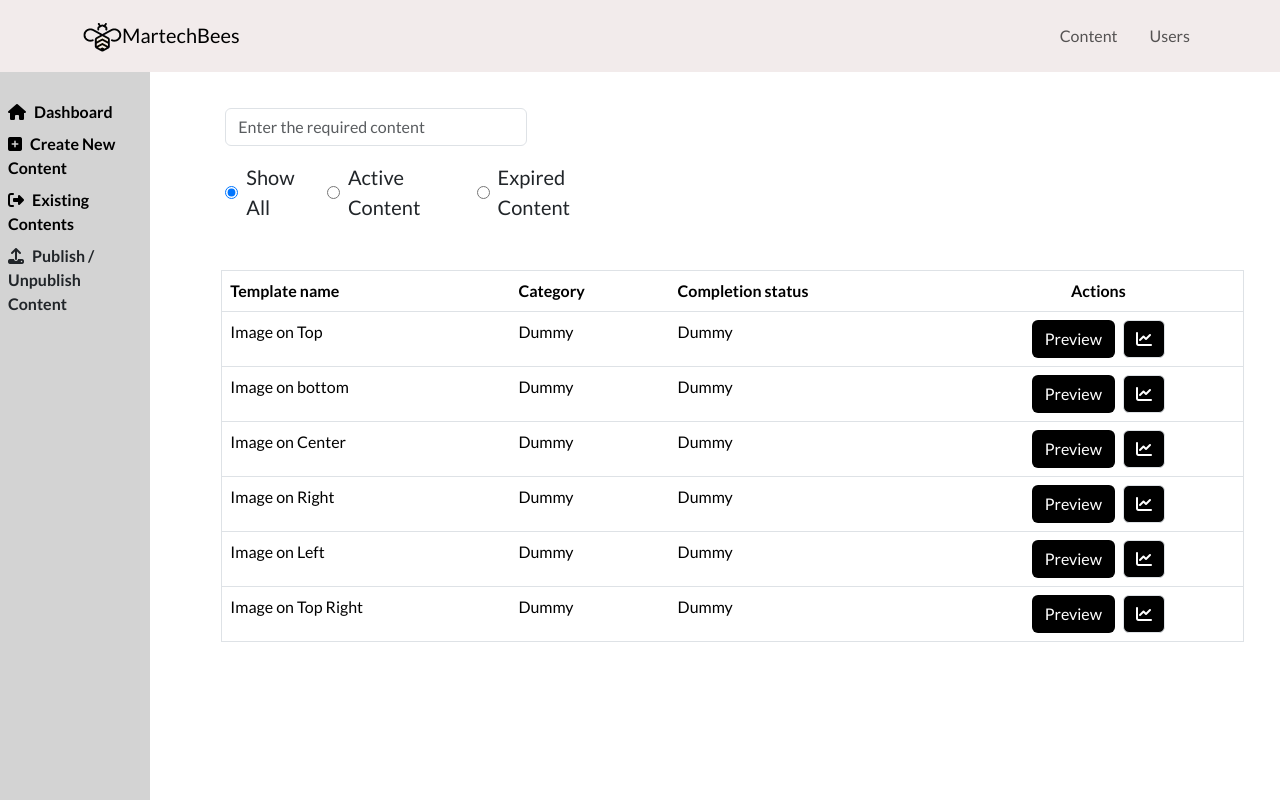
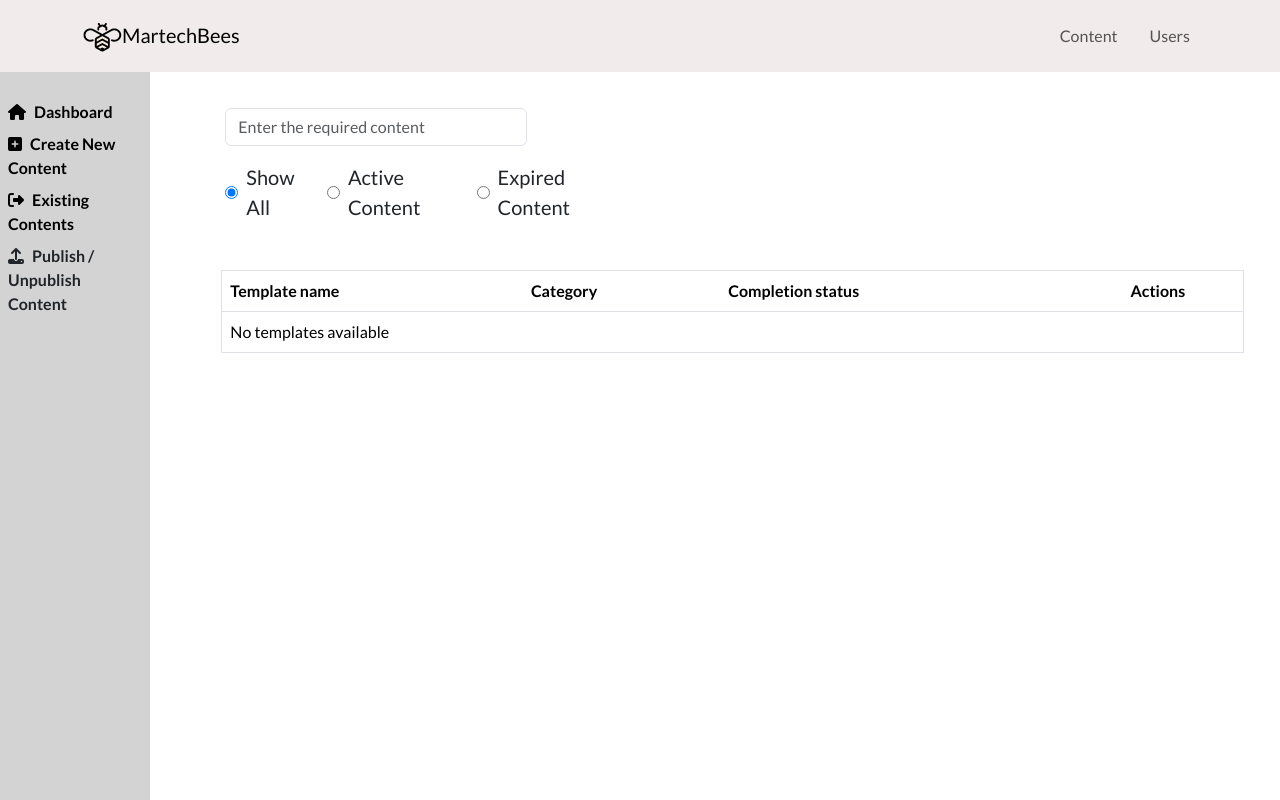
Before and after one commit to JAMESJOHN95/Content_Ui_TS, a React (Vite) app: page /existingcontents in a window 1280 px wide. Built offline with nearby package versions, Linux system fonts and the light colour scheme.

Commit message:
feat: Implemented template save functionality with alert and use of localStorage. Saved data is visible in existing contents page

```diff
--- a/src/Pages/ExistingDetails.jsx
+++ b/src/Pages/ExistingDetails.jsx
@@ -1,12 +1,12 @@
-import React from 'react'
-import { Container } from 'react-bootstrap'
-import Layout from './Layout'
-import { useState } from 'react';
-import Button from 'react-bootstrap/Button';
-import Modal from 'react-bootstrap/Modal';
-import { Link } from 'react-router-dom';
-import logo from '../Images/logo.png'
-import { color } from 'chart.js/helpers';
+import React from "react";
+import { Container } from "react-bootstrap";
+import Layout from "./Layout";
+import { useState, useEffect } from "react";
+import Button from "react-bootstrap/Button";
+import Modal from "react-bootstrap/Modal";
+import { data, Link } from "react-router-dom";
+import logo from "../Images/logo.png";
+import { color } from "chart.js/helpers";
 function ExistingDetails() {
   const [show, setShow] = useState(false);
   const [showAnalytics, setShowAnalytics] = useState(false);
@@ -14,59 +14,84 @@ function ExistingDetails() {
   const handleCloseAnalytics = () => setShowAnalytics(false);
   const handleShow = () => setShow(true);
   const handleShowAnalytics = () => setShowAnalytics(true);
-  const [selectedFilter, setSelectedFilter] = useState('showAll');
+  const [selectedFilter, setSelectedFilter] = useState("showAll");
+  // State to store the templates
+  const [templates, setTemplates] = useState([]);
+
+  useEffect(() => {
+    // Retrieve stored templates from localStorage
+    const storedTemplates = JSON.parse(localStorage.getItem("templates")) || [];
+    setTemplates(storedTemplates);
+  }, []);
+
+  const handleDelete = (index) => {
+    const updatedTemplates = [...templates];
+    updatedTemplates.splice(index, 1);
+    setTemplates(updatedTemplates);
+    localStorage.setItem("templates", JSON.stringify(updatedTemplates));
+  };
+
 
   const handleFilterChange = (event) => {
     setSelectedFilter(event.target.value);
   };
+
   return (
     <>
-   <div className='container-fluid'>
-    <div className='row'>
-  <div className='col-md-2 p-0'>
-    <Layout/>
+      <div className="container-fluid">
+        <div className="row">
+          <div className="col-md-2 p-0">
+            <Layout />
           </div>
-  <div className='col-md-4 mt-5'>
-  <input type="text" className='form-control w-75 me-auto' placeholder='Enter the required content' />
-  <div className='fs-5 d-flex align-items-center mt-3'>
+          <div className="col-md-4 mt-5">
+            <input
+              type="text"
+              className="form-control w-75 me-auto"
+              placeholder="Enter the required content"
+            />
+            <div className="fs-5 d-flex align-items-center mt-3">
               <input
                 type="radio"
-    className='me-2'
+                className="me-2"
                 value="showAll"
                 name="contentFilter"
-    id='showall'
-    checked={selectedFilter === 'showAll'}
+                id="showall"
+                checked={selectedFilter === "showAll"}
                 onChange={handleFilterChange}
               />
-  <label htmlFor="showall" className='me-3'>Show All</label>
+              <label htmlFor="showall" className="me-3">
+                Show All
+              </label>
 
               <input
                 type="radio"
-    className='me-2'
-    value='activeContent'
+                className="me-2"
+                value="activeContent"
                 name="contentFilter"
-    id='activecontent'
-    checked={selectedFilter === 'activeContent'}
+                id="activecontent"
+                checked={selectedFilter === "activeContent"}
                 onChange={handleFilterChange}
               />
-  <label htmlFor="activecontent" className='me-3'>Active Content</label>
+              <label htmlFor="activecontent" className="me-3">
+                Active Content
+              </label>
 
               <input
                 type="radio"
-    className='me-2'
-    value='expiredContent'
+                className="me-2"
+                value="expiredContent"
                 name="contentFilter"
-    id='expiredcontent'
-    checked={selectedFilter === 'expiredContent'}
+                id="expiredcontent"
+                checked={selectedFilter === "expiredContent"}
                 onChange={handleFilterChange}
               />
-  <label htmlFor="expiredcontent" className='me-2'>Expired Content</label>
+              <label htmlFor="expiredcontent" className="me-2">
+                Expired Content
+              </label>
             </div>
-
-
           </div>
-  <div className='col-md-2'></div>
-  <div className='col-md-4 mt-5 pe-4 text-end'>
+          <div className="col-md-2"></div>
+          <div className="col-md-4 mt-5 pe-4 text-end">
             {/*   <div>
                             <button className='btn btn-primary ms-2 me-2'>Save</button>
                             <button className='btn btn-primary ms-2 me-2'>Edit</button>
@@ -85,141 +110,154 @@ const handleFilterChange = (event) => {
           </div>
         </div>
 
-
-  <div className='row table table-responsive mt-5'>
-    <div className='col-md-2'></div>
-     <div className='col-md-10'>
-          <table className='table border rounded'>
+        <div className="row table table-responsive mt-5">
+          <div className="col-md-2"></div>
+          <div className="col-md-10">
+            <table className="table border rounded">
               <thead>
                 <tr>
                   <th>Template name</th>
                   <th>Category</th>
                   <th>Completion status</th>
-                    <th className='text-center'>Actions</th>
+                  <th className="text-center">Actions</th>
                 </tr>
               </thead>
-            <tbody >
+              <tbody>
+                {templates.length > 0 ? (
+                  templates.map((item, index) => (
+                    <tr key={index}>
+                      <td>{item.templateName}</td>
+                      <td>{item.categoryName}</td>
+                      <td>{item.status}</td>
+                      <td className="text-center">
+                        <button className="btn btn-dark">Preview</button>
+                        <button className="btn btn-dark ms-2">
+                          <i className="fa-solid fa-chart-line"></i>
+                        </button>
+                        <button
+                          className="btn btn-danger ms-2"
+                          onClick={() => handleDelete(index)}
+                        >
+                          <i className="fa-solid fa-trash"></i>
+                        </button>
+                      </td>
+                    </tr>
+                  ))
+                ) : (
                   <tr>
-                    <td>Image on Top</td>
-                    <td>Dummy</td>
-                    <td>Dummy</td>
-                   {/*  <td><i class="fa-solid fa-pen-to-square"></i></td> */}
-                   <td className='text-center'>
-                      <button className='btn' style={{color:'white',backgroundColor:'black'}} onClick={handleShow}>Preview</button>
-                      <button onClick={handleShowAnalytics} className='btn border ms-2' style={{color:'white',backgroundColor:'black'}}><i class="fa-solid fa-chart-line"></i>
-                      </button></td>
+                    <td colSpan="4">No templates available</td>
                   </tr>
-                <tr>
-                    <td>Image on bottom</td>
-                    <td>Dummy</td>
-                    <td>Dummy</td>
-                    <td className='text-center'>
-                      <button className='btn' style={{color:'white',backgroundColor:'black'}} onClick={handleShow}>Preview</button>
-                      <button onClick={handleShowAnalytics} className='btn border ms-2' style={{color:'white',backgroundColor:'black'}}><i class="fa-solid fa-chart-line"></i>
-                      </button></td>
-                </tr>
-                <tr>
-                    <td>Image on Center</td>
-                    <td>Dummy</td>
-                    <td>Dummy</td>
-                    <td className='text-center'>
-                      <button className='btn' style={{color:'white',backgroundColor:'black'}} onClick={handleShow}>Preview</button>
-                      <button onClick={handleShowAnalytics} className='btn border ms-2' style={{color:'white',backgroundColor:'black'}}><i class="fa-solid fa-chart-line"></i>
-                      </button></td>
-                </tr>
-                <tr>
-                    <td>Image on Right</td>
-                    <td>Dummy</td>
-                    <td>Dummy</td>
-                    <td className='text-center'>
-                      <button className='btn' style={{color:'white',backgroundColor:'black'}} onClick={handleShow}>Preview</button>
-                      <button onClick={handleShowAnalytics} className='btn border ms-2' style={{color:'white',backgroundColor:'black'}}><i class="fa-solid fa-chart-line"></i>
-                      </button></td>
-                </tr>
-                <tr>
-                    <td>Image on Left</td>
-                    <td>Dummy</td>
-                    <td>Dummy</td>
-                    <td className='text-center'>
-                      <button className='btn' style={{color:'white',backgroundColor:'black'}} onClick={handleShow}>Preview</button>
-                      <button onClick={handleShowAnalytics} className='btn border ms-2' style={{color:'white',backgroundColor:'black'}}><i class="fa-solid fa-chart-line"></i>
-                      </button></td>
-                </tr>
-                <tr>
-                    <td>Image on Top Right</td>
-                    <td>Dummy</td>
-                    <td>Dummy</td>
-                    <td className='text-center'>
-                      <button className='btn' style={{color:'white',backgroundColor:'black'}} onClick={handleShow}>Preview</button>
-                      <button onClick={handleShowAnalytics} className='btn border ms-2' style={{color:'white',backgroundColor:'black'}}><i class="fa-solid fa-chart-line"></i>
-                      </button></td>
-                </tr>
+                )}
               </tbody>
-        </table></div></div>
+            </table>
+          </div>
+        </div>
       </div>
 
-
-    <Modal show={show} onHide={handleClose}size='lg'>
+      <Modal show={show} onHide={handleClose} size="lg">
         <Modal.Header closeButton>
-          <Modal.Title><img style={{ width: "40px", height: "30px" }} src={logo} alt="MartechBees Logo" />
-                        MartechBees</Modal.Title>
+          <Modal.Title>
+            <img
+              style={{ width: "40px", height: "30px" }}
+              src={logo}
+              alt="MartechBees Logo"
+            />
+            MartechBees
+          </Modal.Title>
         </Modal.Header>
         <Modal.Body>
-          <div className='row'>
-            <div className='row'>
-              <h3 className='text-center'><b>Image on left - Template</b></h3>
-              <h4 className='text-left'><i>Design your new Ideas</i></h4>
+          <div className="row">
+            <div className="row">
+              <h3 className="text-center">
+                <b>Image on left - Template</b>
+              </h3>
+              <h4 className="text-left">
+                <i>Design your new Ideas</i>
+              </h4>
             </div>
-           <div className='row mt-4'>
-            <div className='col-md-1'></div>
-            <div className='col-md-4'>
-              <img src="https://media.istockphoto.com/id/1444291518/photo/black-woman-working-from-home-office.jpg?s=612x612&w=0&k=20&c=ruHb87Ryd6uOr7sRnqfOussQihY89gnGDLeisJnVi-M=" alt="no image" className='w-100' style={{height:'200px'}}/>
-
+            <div className="row mt-4">
+              <div className="col-md-1"></div>
+              <div className="col-md-4">
+                <img
+                  src="https://media.istockphoto.com/id/1444291518/photo/black-woman-working-from-home-office.jpg?s=612x612&w=0&k=20&c=ruHb87Ryd6uOr7sRnqfOussQihY89gnGDLeisJnVi-M="
+                  alt="no image"
+                  className="w-100"
+                  style={{ height: "200px" }}
+                />
               </div>
-            <div className='col-md-6'>
-              <p className='text-justify'>Lorem ipsum dolor sit amet consectetur adipisicing elit. Architecto eligendi autem laboriosam quo hic consectetur. Quidem blanditiis voluptatibus quibusdam non quis, earum cupiditate, maxime dignissimos distinctio vitae nobis sed alias!</p>
-              <Link><p className='text-end'>Readmore</p></Link>
+              <div className="col-md-6">
+                <p className="text-justify">
+                  Lorem ipsum dolor sit amet consectetur adipisicing elit.
+                  Architecto eligendi autem laboriosam quo hic consectetur.
+                  Quidem blanditiis voluptatibus quibusdam non quis, earum
+                  cupiditate, maxime dignissimos distinctio vitae nobis sed
+                  alias!
+                </p>
+                <Link>
+                  <p className="text-end">Readmore</p>
+                </Link>
               </div>
-            <div className='col-md-1'></div></div>
+              <div className="col-md-1"></div>
+            </div>
           </div>
         </Modal.Body>
         <Modal.Footer>
-                           <Link to={'/templateEditing'}> <button className='btn btn-primary ms-2 me-2'>Create a new Draft</button></Link>
-                            <button className='btn btn-primary ms-2 me-2'>Publish</button>
-                            <button className='btn btn-primary ms-2 me-2'>Deactivate</button>
-                            <button className='btn btn-primary ms-2 me-2' onClick={handleClose}>Close</button>
-
+          <Link to={"/templateEditing"}>
+            {" "}
+            <button className="btn btn-primary ms-2 me-2">
+              Create a new Draft
+            </button>
+          </Link>
+          <button className="btn btn-primary ms-2 me-2">Publish</button>
+          <button className="btn btn-primary ms-2 me-2">Deactivate</button>
+          <button className="btn btn-primary ms-2 me-2" onClick={handleClose}>
+            Close
+          </button>
         </Modal.Footer>
       </Modal>
 
-
-      <Modal show={showAnalytics} onHide={handleCloseAnalytics}size='lg'>
+      <Modal show={showAnalytics} onHide={handleCloseAnalytics} size="lg">
         <Modal.Header closeButton>
-          <Modal.Title><span style={{color:"darkviolet",fontSize:"30px"}} className='fw-Bold'>Analytics</span></Modal.Title>
+          <Modal.Title>
+            <span
+              style={{ color: "darkviolet", fontSize: "30px" }}
+              className="fw-Bold"
+            >
+              Analytics
+            </span>
+          </Modal.Title>
         </Modal.Header>
         <Modal.Body>
-          <div className='row'>
-            <div className='row'>
-              <div className='col-md-4'></div>
-              <div className='col-md-4 text-center'><h3>Edited:48</h3></div>
-              <div className='col-md-4'></div>
+          <div className="row">
+            <div className="row">
+              <div className="col-md-4"></div>
+              <div className="col-md-4 text-center">
+                <h3>Edited:48</h3>
               </div>
-           <div className='col-md-4'>
-           <h3 className='text-center'>Open:42</h3>
+              <div className="col-md-4"></div>
             </div>
-           <div className='col-md-4 text-center'><h3>Impressions:9</h3></div>
-           <div className='col-md-4 text-center'><h3>Saved:33</h3></div>
+            <div className="col-md-4">
+              <h3 className="text-center">Open:42</h3>
+            </div>
+            <div className="col-md-4 text-center">
+              <h3>Impressions:9</h3>
+            </div>
+            <div className="col-md-4 text-center">
+              <h3>Saved:33</h3>
+            </div>
           </div>
         </Modal.Body>
         <Modal.Footer>
-                            <button className='btn btn-primary ms-2 me-2 p-3' onClick={handleCloseAnalytics}>Close</button>
+          <button
+            className="btn btn-primary ms-2 me-2 p-3"
+            onClick={handleCloseAnalytics}
+          >
+            Close
+          </button>
         </Modal.Footer>
       </Modal>
-
-
-
     </>
-  )
+  );
 }
 
-export default ExistingDetails
+export default ExistingDetails;
--- a/src/Pages/NewTemplate.jsx
+++ b/src/Pages/NewTemplate.jsx
@@ -464,6 +464,34 @@ function NewTemplate() {
     setDroppedContent("");
   };
 
+  //alert functionality for save button
+  const handleSaveButtonClick = () => {
+    alert("Template Saved Successfully!!!");
+
+    const newTemplate = {
+      templateName: document.getElementById("templateNameInput").value,
+      categoryName: document.getElementById("optionInput").value,
+      status: "Yes",
+    };
+
+    // Store in sessionStorage (temporary storage)
+    sessionStorage.setItem("templateName", newTemplate.templateName);
+    sessionStorage.setItem("categoryName", newTemplate.categoryName);
+    sessionStorage.setItem("status", newTemplate.status);
+
+    // Retrieve existing data from localStorage
+    const existingData = JSON.parse(localStorage.getItem("templates")) || [];
+
+    // Add new template to the list
+    existingData.push(newTemplate);
+
+    // Save updated list back to localStorage
+    localStorage.setItem("templates", JSON.stringify(existingData));
+
+    navigate("/existingContents", { replace: true });
+  };
+
+
   // Helper function to render input field
   const renderInputField = (block) => {
     const isImagePlaceholder =
@@ -799,12 +827,12 @@ function NewTemplate() {
                 <label className="form-label fw-semibold">
                   Category <span className="text-danger">*</span>
                 </label>
-                <select className="form-select">
+                <select id="optionInput" className="form-select">
                   <option value="" disabled>
                     Category...
                   </option>
-                  <option value="">SD</option>
-                  <option value="">QWP</option>
+                  <option value="SD">SD</option>
+                  <option value="QWP">QWP</option>
                 </select>
               </div>
             </div>
@@ -818,6 +846,7 @@ function NewTemplate() {
                 </label>
                 <input
                   type="text"
+                  id="templateNameInput"
                   className="form-control"
                   placeholder="Enter Template Name..."
                 />
@@ -947,9 +976,7 @@ function NewTemplate() {
                 </div>
                 <div>
                   <button
-                    onClick={() =>
-                      navigate("/existingcontents", { replace: true })
-                    }
+                    onClick={() => handleSaveButtonClick()}
                     className="btn border border-radius-50 bg-black text-white"
                   >
                     Save
```
Lines whose indentation alone changed are shown as unchanged.
